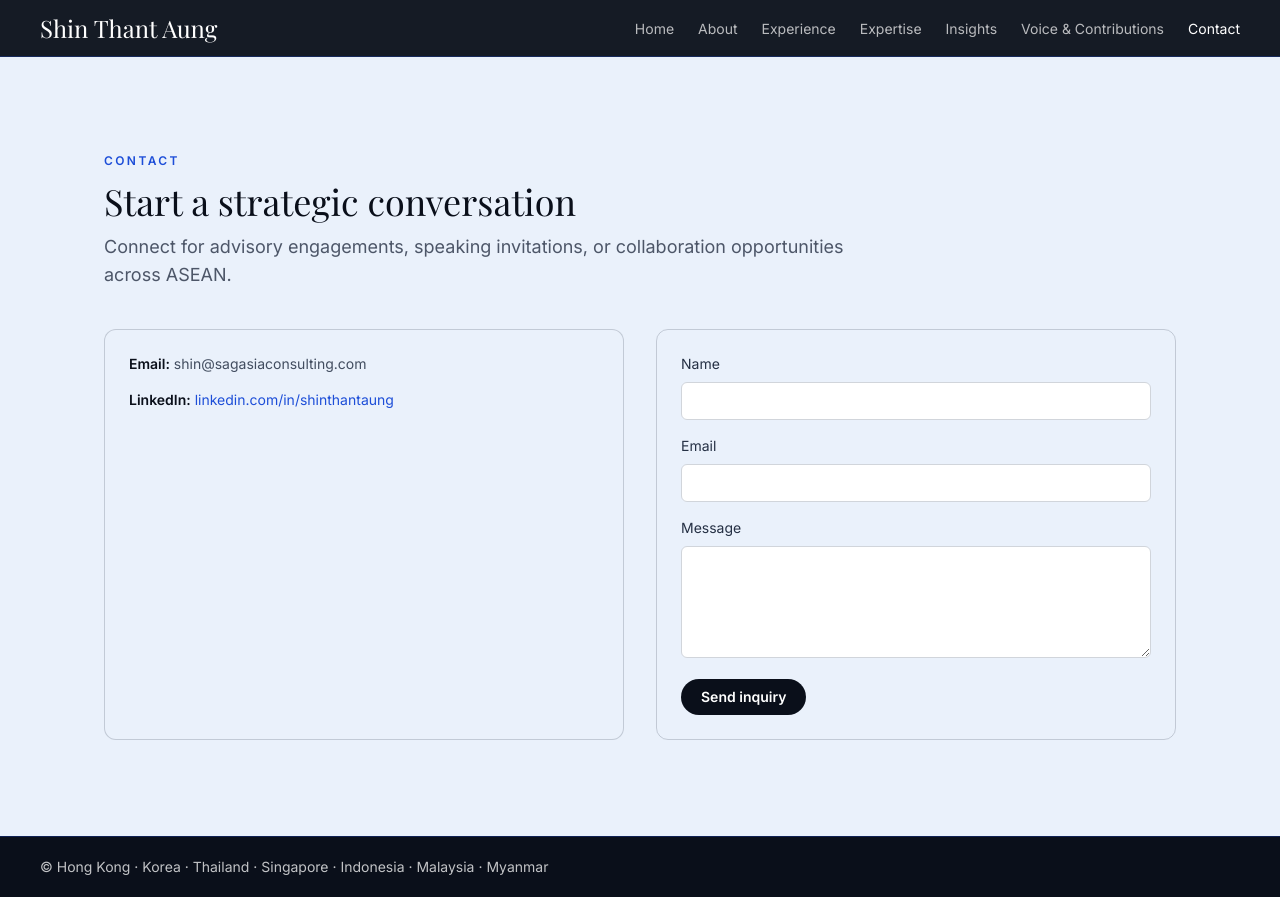
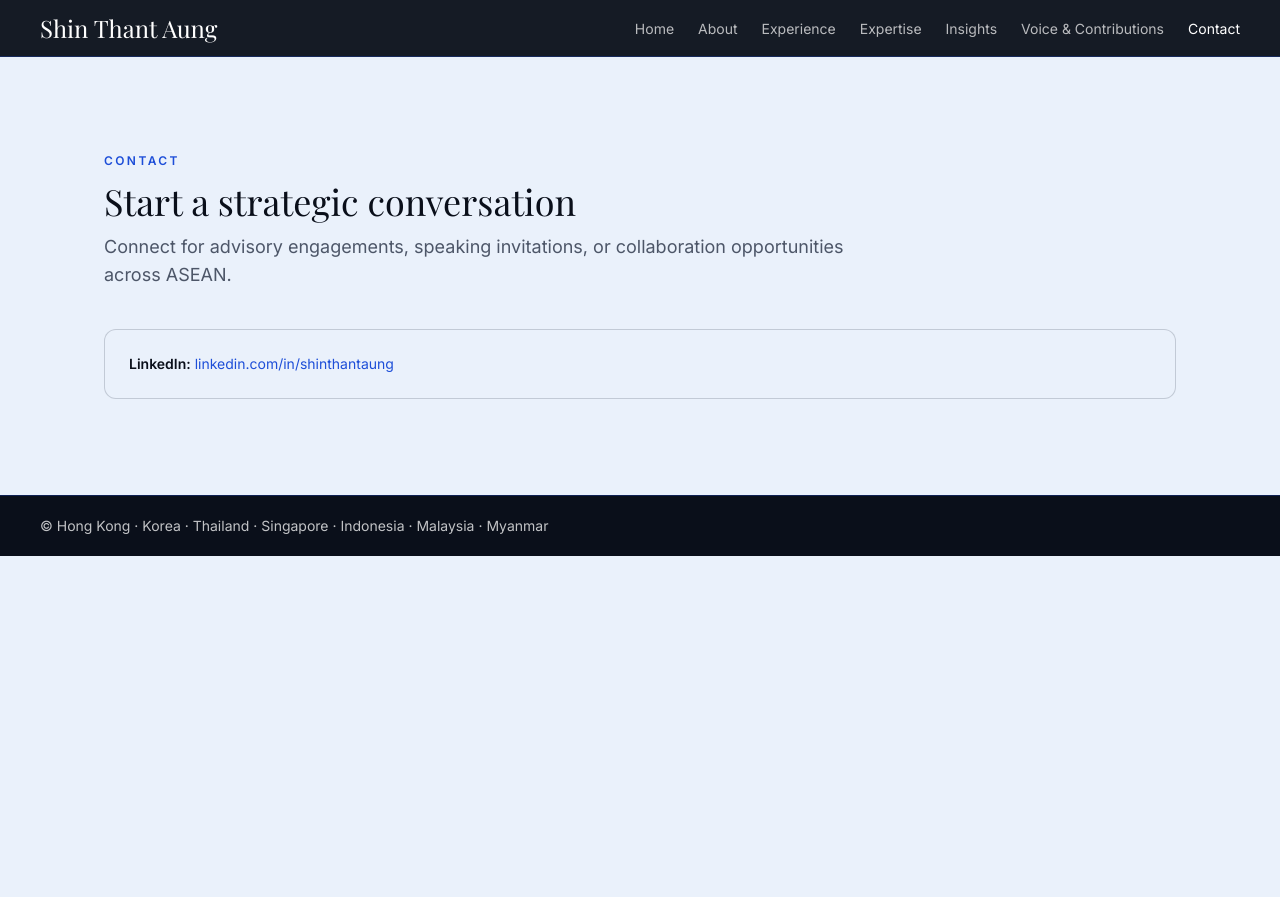
Before and after one commit to macmann/STA-Web, a Next.js app: page /contact in a window 1280 px wide. After the commit the page ends 800 px from the top, so only its background shows below. Built offline with nearby package versions, Linux system fonts and the light colour scheme; a web font is replaced by a local one.

Commit message:
Remove email contact details and keep LinkedIn only

```diff
--- a/app/contact/page.tsx
+++ b/app/contact/page.tsx
@@ -8,11 +8,7 @@ export default function ContactPage() {
       title="Start a strategic conversation"
       description="Connect for advisory engagements, speaking invitations, or collaboration opportunities across ASEAN."
     >
-      <div className="grid gap-8 md:grid-cols-2">
-        <div className="space-y-4 rounded-xl border border-steel/20 bg-mist p-6 text-sm text-steel/85">
-          <p>
-            <span className="font-semibold text-ink">Email:</span> {profile.contact.email}
-          </p>
+      <div className="rounded-xl border border-steel/20 bg-mist p-6 text-sm text-steel/85">
         <p>
           <span className="font-semibold text-ink">LinkedIn:</span>{" "}
           <a href={profile.contact.linkedin} target="_blank" rel="noreferrer" className="text-accent hover:text-ink">
@@ -20,24 +16,6 @@ export default function ContactPage() {
           </a>
         </p>
       </div>
-        <form className="space-y-4 rounded-xl border border-steel/20 p-6" aria-label="Contact form" action="mailto:shin@sagasiaconsulting.com" method="post" encType="text/plain">
-          <label className="block text-sm">
-            Name
-            <input type="text" className="mt-2 w-full rounded-md border border-gray-300 px-3 py-2" />
-          </label>
-          <label className="block text-sm">
-            Email
-            <input type="email" className="mt-2 w-full rounded-md border border-gray-300 px-3 py-2" />
-          </label>
-          <label className="block text-sm">
-            Message
-            <textarea className="mt-2 min-h-28 w-full rounded-md border border-gray-300 px-3 py-2" />
-          </label>
-          <button type="submit" className="rounded-full bg-ink px-5 py-2 text-sm font-semibold text-white hover:bg-steel">
-            Send inquiry
-          </button>
-        </form>
-      </div>
     </SectionContainer>
   );
 }
--- a/data/siteContent.ts
+++ b/data/siteContent.ts
@@ -11,7 +11,6 @@ export const profile = {
     { label: "Cross-industry perspective", value: "Multi-Sector" }
   ],
   contact: {
-    email: "shin@sagasiaconsulting.com",
     linkedin: "https://www.linkedin.com/in/shinthantaung?utm_source=share_via&utm_content=profile&utm_medium=member_android"
   }
 };
```
Lines whose indentation alone changed are shown as unchanged.
